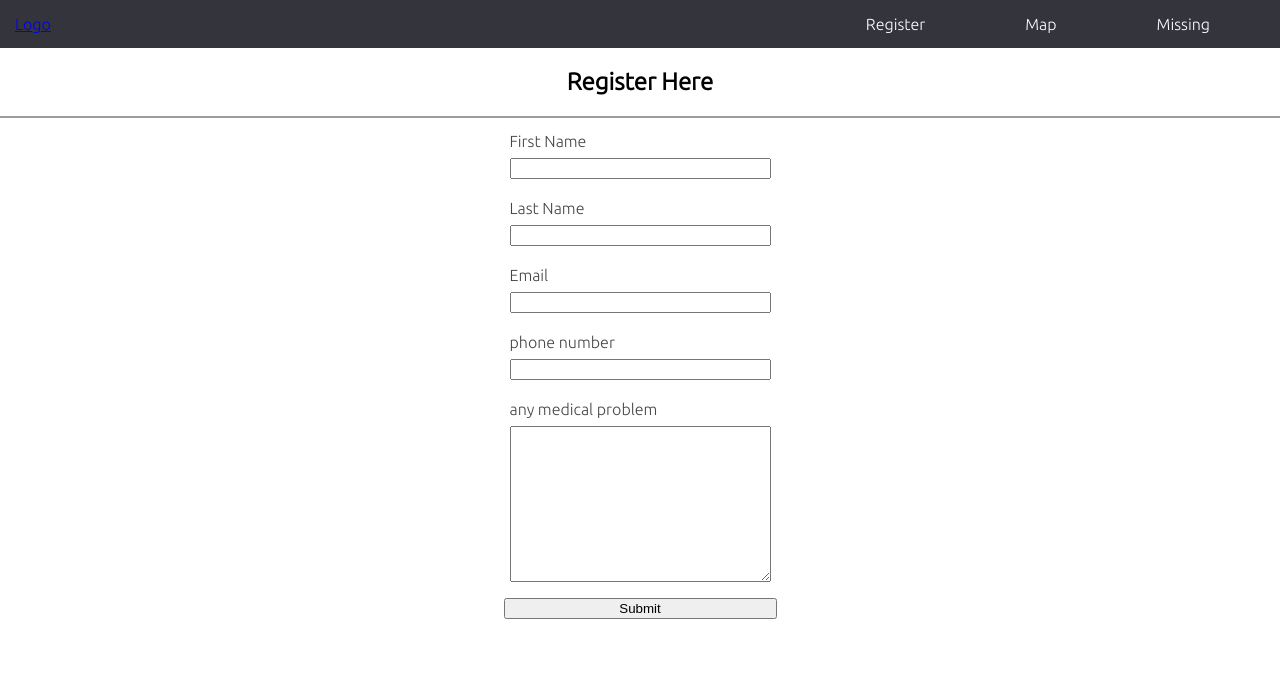
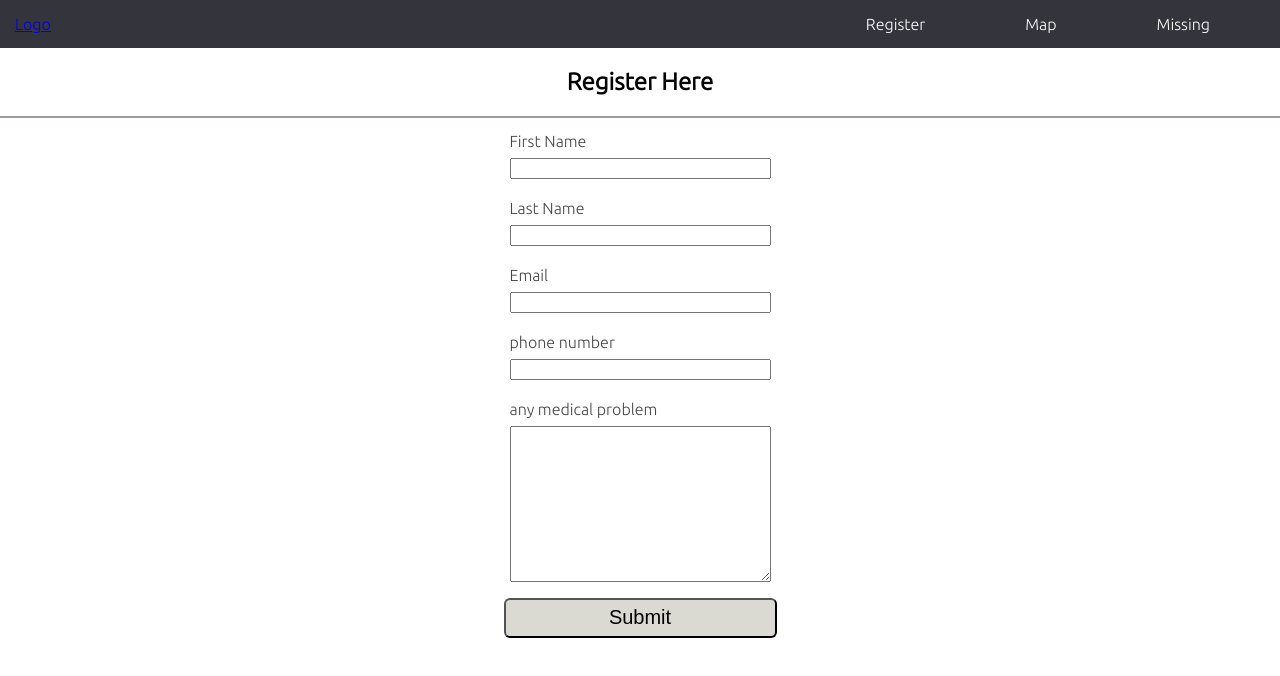
Before and after one commit to manmeet199/Disaster-Relief, a React (Create React App) app in the folder frontend/: page /register in a window 1280 px wide. Shown: the top 676 px of the page. Built offline with nearby package versions, Linux system fonts and the light colour scheme.

Commit message:
missingRegister component completed

```diff
--- a/frontend/src/components/missing/missingDetail/missingDetail.jsx
+++ b/frontend/src/components/missing/missingDetail/missingDetail.jsx
@@ -29,6 +29,7 @@ class MissingDetail extends React.Component {
   render() {
     return (
       <div>
+        <h1>Missing persons Detail</h1>
         {this.state.personInfo.map((info, index) => {
           return (
             <div key={index} className="info-card">
--- a/frontend/src/components/missing/missingRegister/missingRegister.css
+++ b/frontend/src/components/missing/missingRegister/missingRegister.css
@@ -53,6 +53,7 @@
   height: 40px;
   border-radius: 9px;
   font-weight: 700px;
+  cursor: pointer;
 }
 .missingRegister-image > img {
   width: 400px;
--- a/frontend/src/components/missing/missingRegister/missingRegisterForm.jsx
+++ b/frontend/src/components/missing/missingRegister/missingRegisterForm.jsx
@@ -22,7 +22,7 @@ class missingRegisterForm extends Component {
   render() {
     return (
       <div className="form-container">
-        <h2>missingRegisterForm Here</h2>
+        <h2>Give the Details of Missing Person Here</h2>
         <div className="seperator"></div>
         <form onSubmit={this.handleSubmit} className="form">
           <div className="form-element">
@@ -58,8 +58,8 @@ class missingRegisterForm extends Component {
             <label htmlFor="photo">photo </label>
             <input
               type="image"
-              value={this.state.phoneno}
-              onChange={this.handleChange("phoneno")}
+              value={this.state.photo}
+              onChange={this.handleChange("photo")}
               name="photo"
               required
             />
--- a/frontend/src/components/register/register.css
+++ b/frontend/src/components/register/register.css
@@ -25,4 +25,10 @@
 }
 .submit-button {
   margin-top: 10px;
+  height: 40px;
+  border-radius: 6px;
+  background-color: rgb(218, 218, 210);
+  font-size: 20px;
+  font-weight: 500px;
+  cursor: pointer;
 }
```
